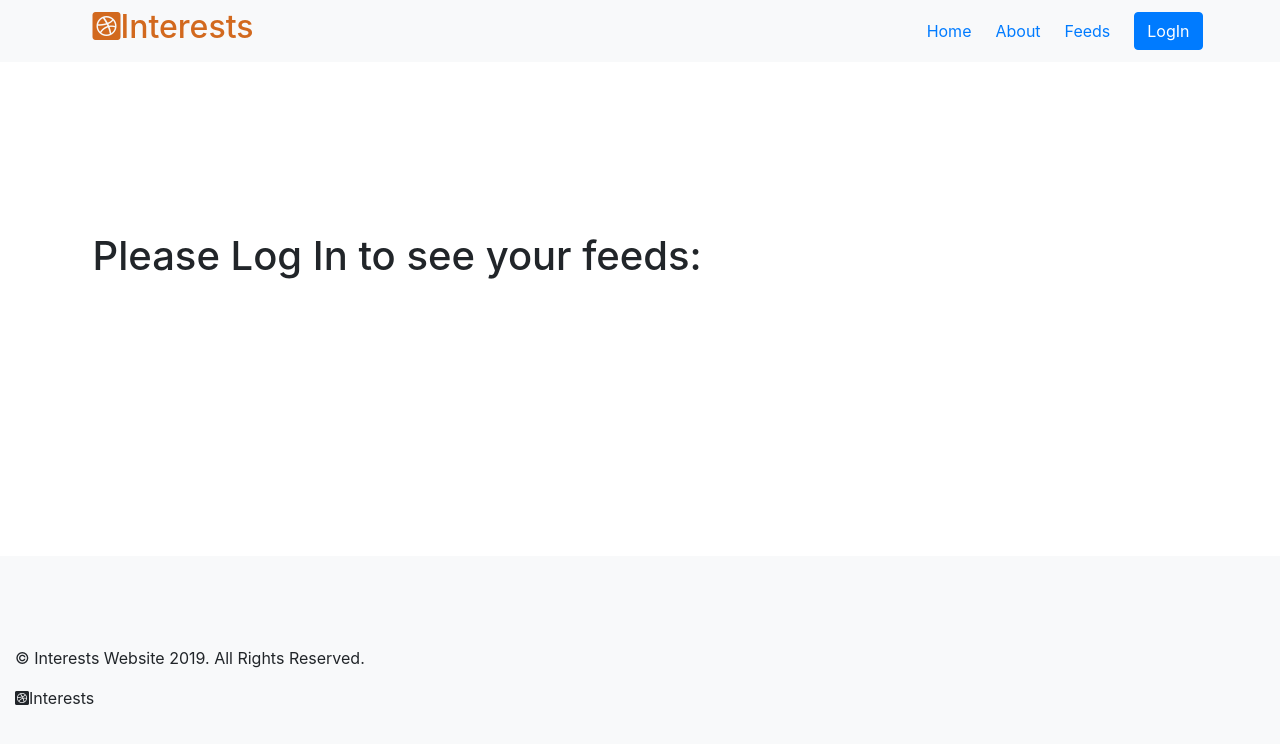
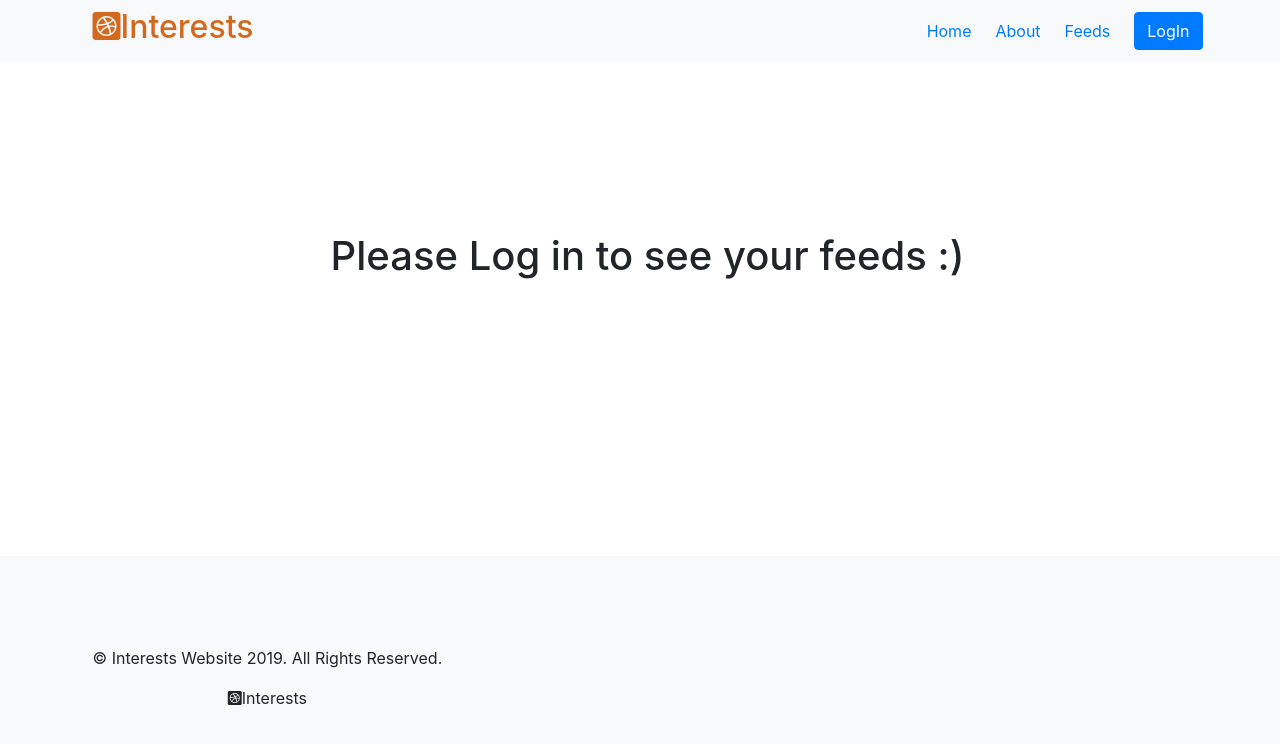
Before and after one commit to Eilaf-Alg/amingoFront-end, a React (Create React App) app: page /feeds in a window 1280 px wide. Shown: the top 744 px of the page. Built offline with nearby package versions, Linux system fonts and the light colour scheme.

Commit message:
added a FeedsNotLoggedIn.js page

```diff
--- a/src/FeedsNotLoggedIn.js
+++ b/src/FeedsNotLoggedIn.js
@@ -11,11 +11,11 @@ const Feeds = () => {
     const [state, setState] = useContext(AppContext)
 
     return (
-        <div className="Feeds Footer-flex-wrapper">
+        <div className="About Footer-flex-wrapper">
             <NavBar />
             <div className="container">
                 <br/> <br/>
-                <h1> Please Log In to see your feeds: </h1>
+                <h1> Please Log in to see your feeds :) </h1>
             </div>
 
 
```
